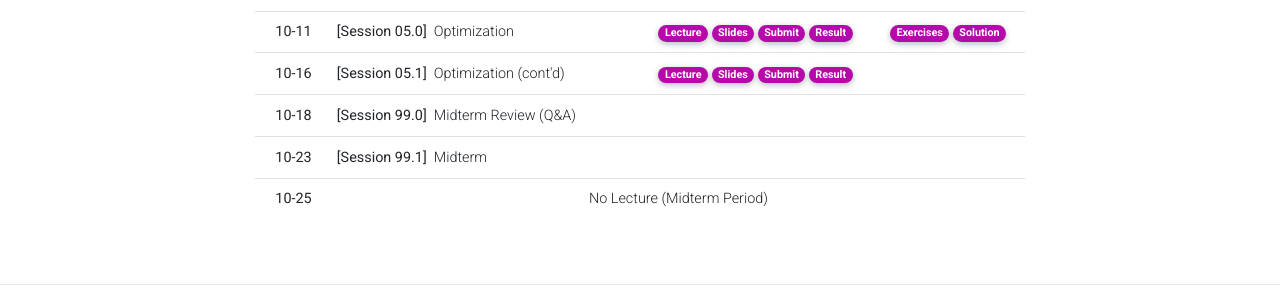
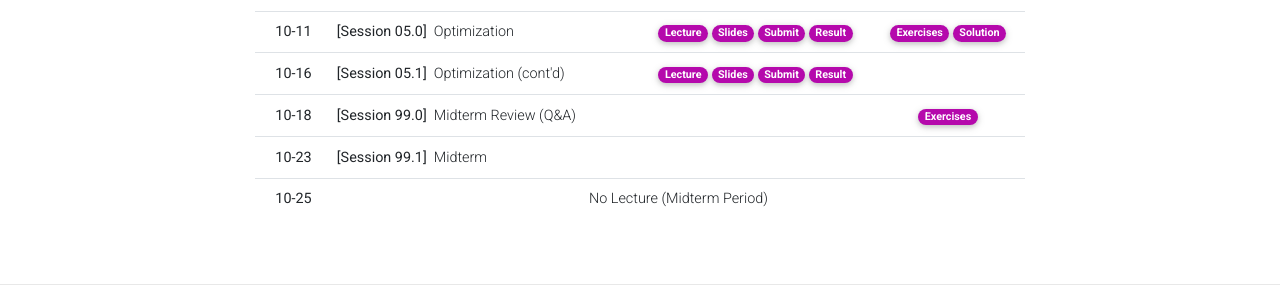
Before and after one commit to Uehwan/Uehwan.github.io, a Jekyll site: the page built from _teaching/aiexplab23fall.md, in a window 1280 px wide and 900 px high, scrolled down 1286 px. Shown: the part 514-812 px from the top of the window. Built offline with Jekyll 4.4.1, drawn with Linux system fonts in a browser that asks for light colours; nearby versions of some CDN libraries; comment, search, counter and statistics services are not loaded; a style sheet for code colours, icons or effects is not loaded.

Commit message:
10-18 recitation

```diff
--- a/_teaching/aiexplab23fall.md
+++ b/_teaching/aiexplab23fall.md
@@ -224,7 +224,10 @@ This course will showcase various methods in machine learning and deep learning.
         <a href="" target="_blank" class="badge badge-pill" style="background-color:#B509AC;">Submit</a>
         <a href="" target="_blank" class="badge badge-pill" style="background-color:#B509AC;">Result</a-->
       </td>
-      <td></td>
+      <td>
+        <a href="https://colab.research.google.com/drive/126iwrrxaZH30gnzVc4qhP-JPfeDGwIsA?usp=sharing" target="_blank" class="badge badge-pill" style="background-color:#B509AC;">Exercises</a>
+        <a href="https://colab.research.google.com/drive/1RtxmMv1vGrCXuURFr3BEG2rCeKkd-c1U?usp=sharing" target="_blank" class="badge badge-pill" style="background-color:#B509AC;"></a>
+      </td>
     </tr>
     <tr>
       <th scope="row">10-23</th>
```
